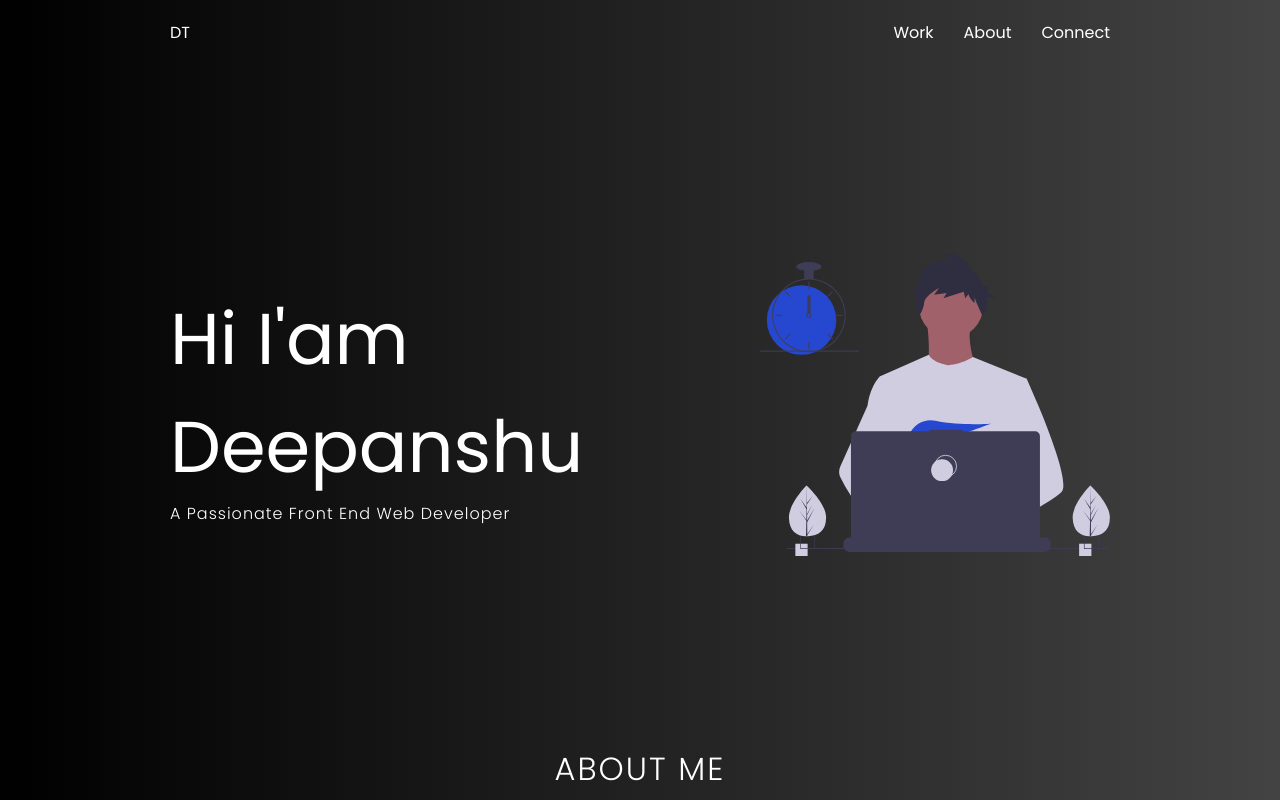
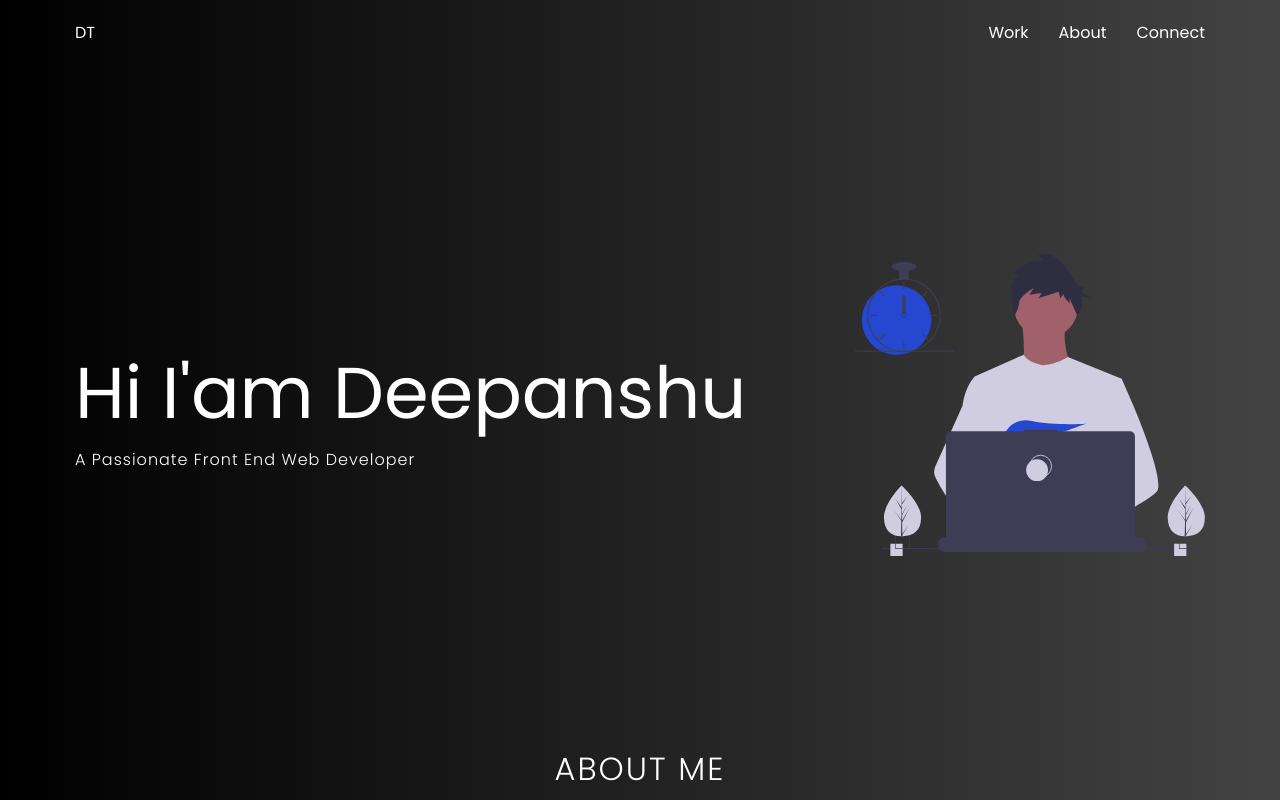
Before and after one commit to ddepu11/my_first_portfolio, a React app: page / in a window 1280 px wide. Shown: the top 800 px of the page. Built offline with nearby package versions, Linux system fonts and the light colour scheme.

Commit message:
style: change app width to 1150px

```diff
--- a/src/components/App.tsx
+++ b/src/components/App.tsx
@@ -10,7 +10,7 @@ const Wrapper = styled.main`
 
 const App: FC = (): JSX.Element => {
   return (
-    <Wrapper className='w-960'>
+    <Wrapper className='w-1150'>
       <Router>
         <Navbar />
 
--- a/src/style/style.css
+++ b/src/style/style.css
@@ -66,7 +66,7 @@ input:focus {
   outline: 0;
 }
 
-.w-960 {
+.w-1150 {
   margin: 0 auto;
-  max-width: 960px;
+  max-width: 1150px;
 }
```
